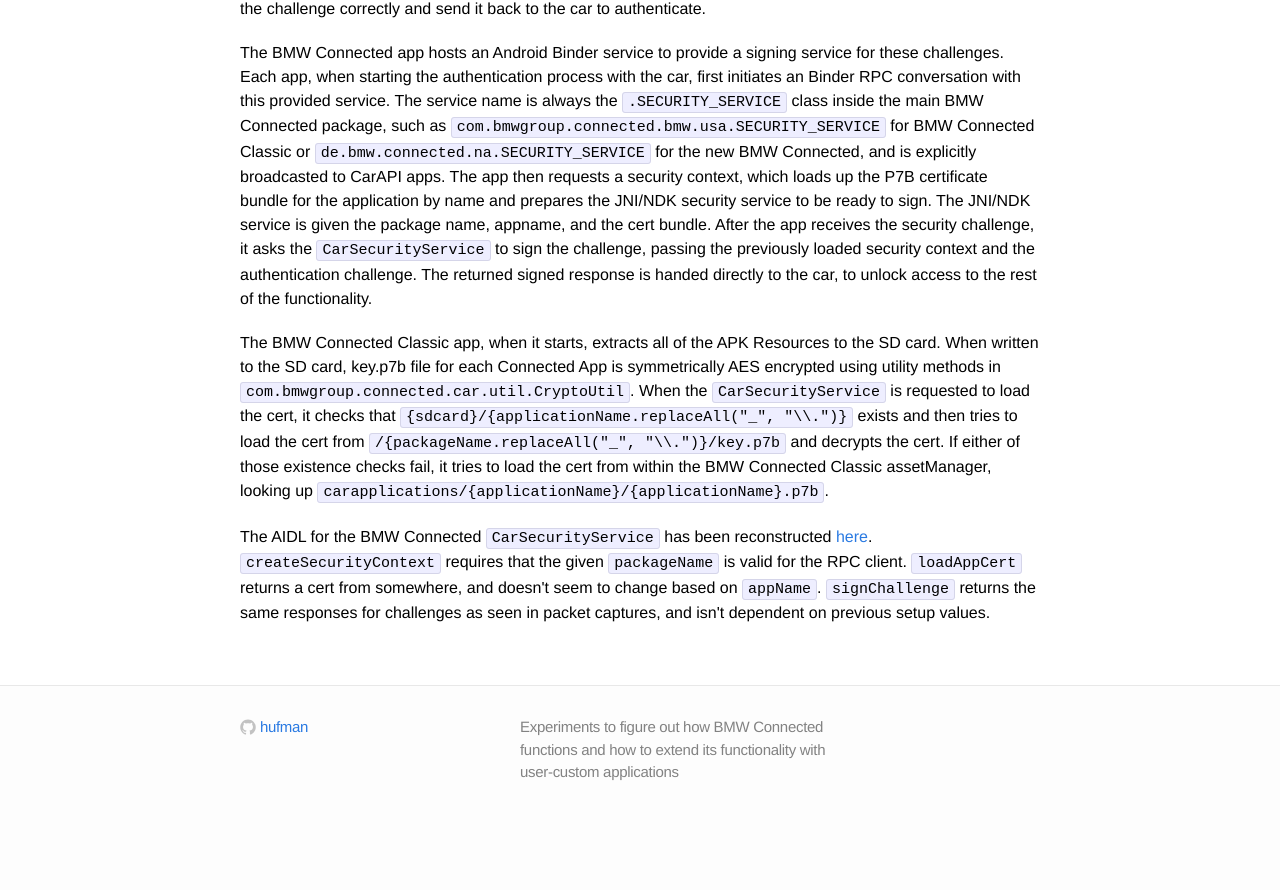
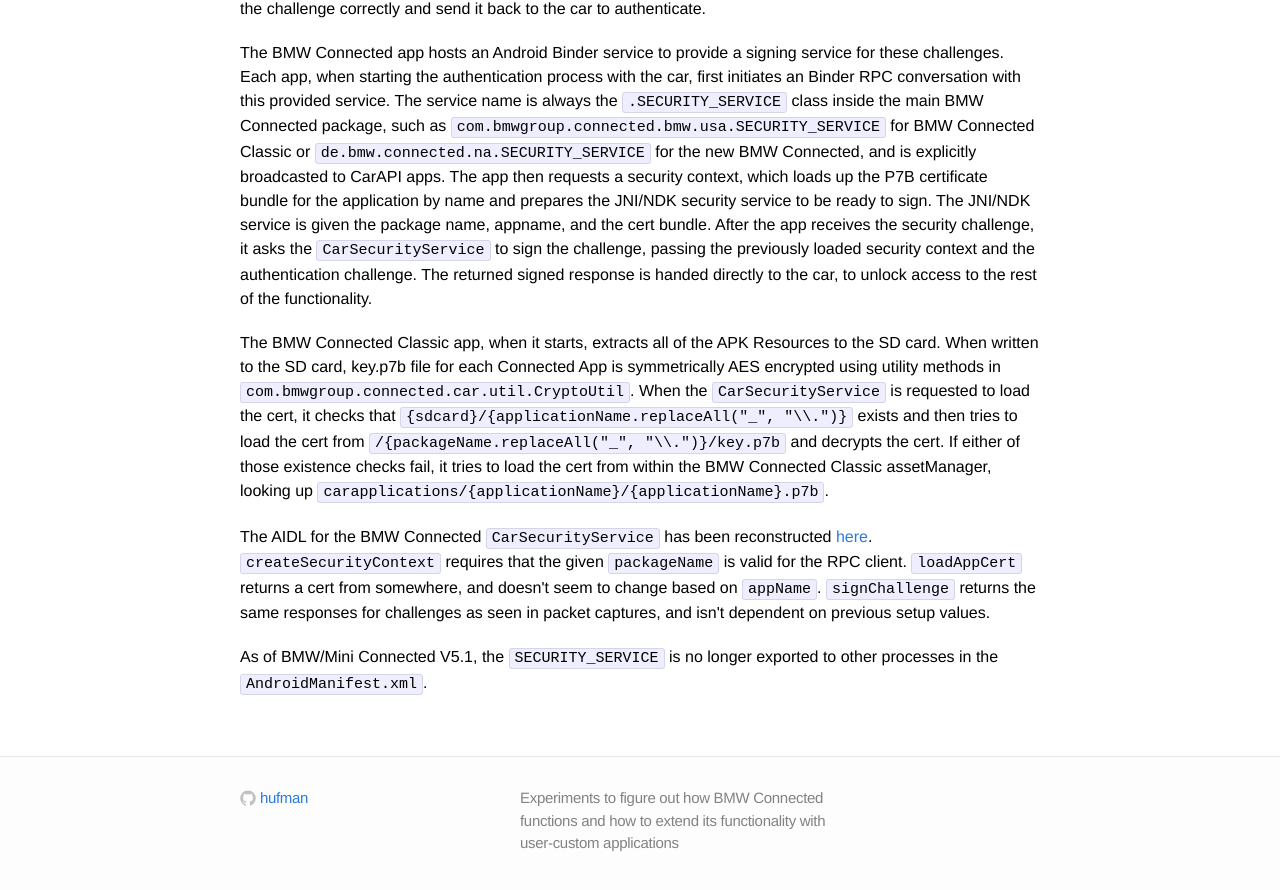
Before and after one commit to BimmerGestalt/BMWConnectedAnalysis, a Jekyll site: the page built from docs/app-behavior.md, in a window 1280 px wide and 900 px high, scrolled down 2940 px. Shown: the top 890 px of the window. Built offline with Jekyll 4.4.1, drawn with Linux system fonts in a browser that asks for light colours; before the commit the page ends 3769 px from its top, so only the background shows below that.

Commit message:
Adds a note about the SECURITY_SERVICE change

```diff
--- a/docs/app-behavior.md
+++ b/docs/app-behavior.md
@@ -113,3 +113,5 @@
 The BMW Connected Classic app, when it starts, extracts all of the APK Resources to the SD card. When written to the SD card, key.p7b file for each Connected App is symmetrically AES encrypted using utility methods in `com.bmwgroup.connected.car.util.CryptoUtil`. When the `CarSecurityService` is requested to load the cert, it checks that `{sdcard}/{applicationName.replaceAll("_", "\\.")}` exists and then tries to load the cert from `/{packageName.replaceAll("_", "\\.")}/key.p7b` and decrypts the cert. If either of those existence checks fail, it tries to load the cert from within the BMW Connected Classic assetManager, looking up `carapplications/{applicationName}/{applicationName}.p7b`.
 
 The AIDL for the BMW Connected `CarSecurityService` has been reconstructed [here](https://github.com/hufman/BMWConnectedAnalysis/tree/master/aidl/com/bmwgroup/connected/internal/ICarSecurityService.aidl). `createSecurityContext` requires that the given `packageName` is valid for the RPC client. `loadAppCert` returns a cert from somewhere, and doesn't seem to change based on `appName`. `signChallenge` returns the same responses for challenges as seen in packet captures, and isn't dependent on previous setup values.
+
+As of BMW/Mini Connected V5.1, the `SECURITY_SERVICE` is no longer exported to other processes in the `AndroidManifest.xml`.
```
